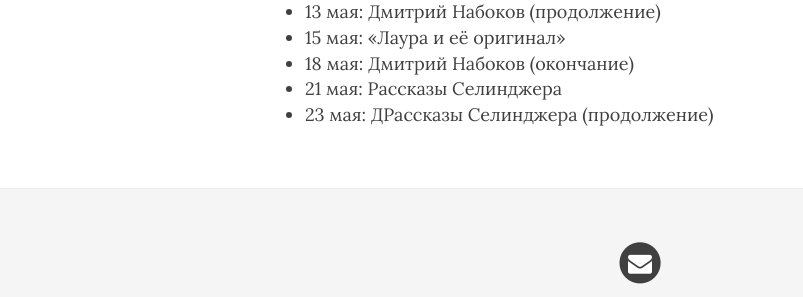
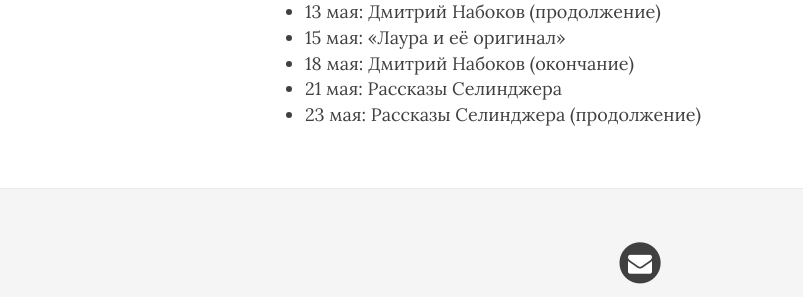
Before and after one commit to KitIliSlon/KitIliSlon.github.io, a Jekyll site: the page built from index.md, in a window 1280 px wide and 900 px high, scrolled down 2904 px. Shown: the part 478-775 px from the top of the window, without its empty margins (0-803 px from the left). Built offline with Jekyll 4.4.1, drawn with Linux system fonts in a browser that asks for light colours; nearby versions of some CDN libraries.

Commit message:
2025-05-10A

```diff
--- a/index.md
+++ b/index.md
@@ -130,4 +130,4 @@ published: true
 * 15 мая: «Лаура и её оригинал»
 * 18 мая: Дмитрий Набоков (окончание)
 * 21 мая: Рассказы Селинджера
-* 23 мая: ДРассказы Селинджера (продолжение)
+* 23 мая: Рассказы Селинджера (продолжение)
```
